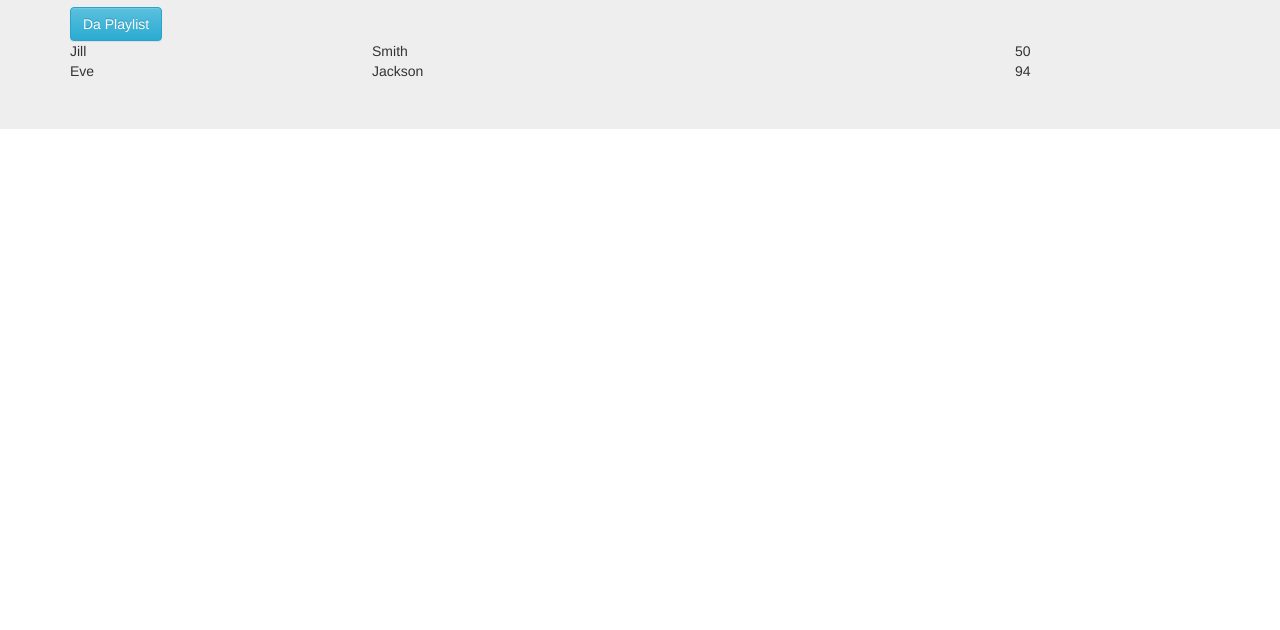
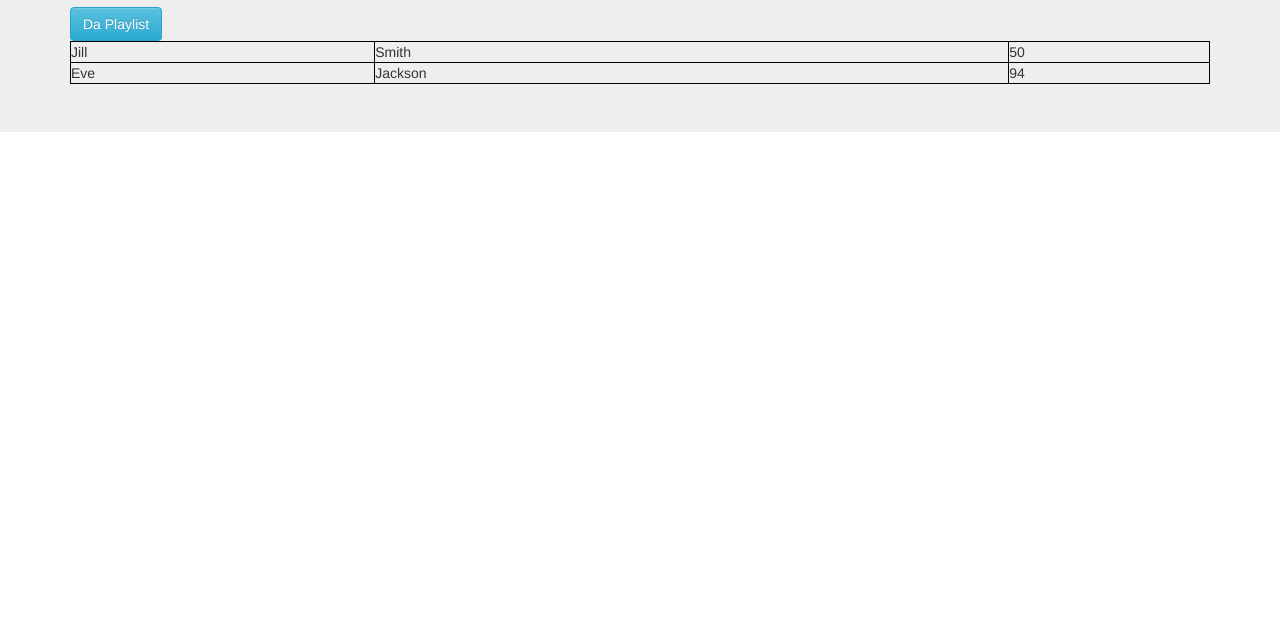
Before and after one commit to ChristianRSimpson/BadazzMusic, a plain HTML site: page Index.html in a window 1280 px wide. Shown: the part 170-800 px from the top of the page. Drawn offline with nearby package versions, Linux system fonts and the light colour scheme.

Commit message:
Added Style Sheet

```diff
--- a/Index.html
+++ b/Index.html
@@ -2,7 +2,7 @@
 <html>
   <head>
     <title>Welcome to Badazz Music</title>
-    <link rel='stylesheet' href='/stylesheets/style.css' />
+    <link rel='stylesheet' href='style.css' />
 
     <link rel="stylesheet" href="https://maxcdn.bootstrapcdn.com/font-awesome/4.4.0/css/font-awesome.min.css">
 
--- /dev/null
+++ b/style.css
@@ -0,0 +1,4 @@
+table, th, td {
+    border: 1px solid black;
+    border-collapse: collapse;
+}
```
